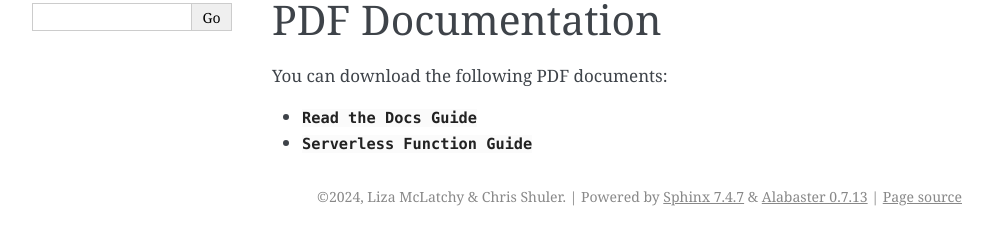
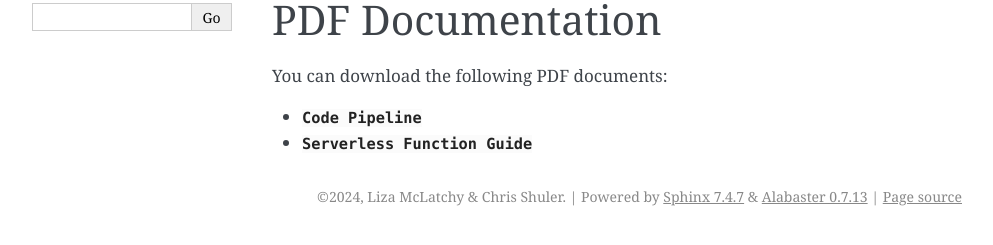
Before and after one commit to lmclatch/ASPA, a Sphinx documentation site: the page built from docs/index.rst, in a window 1280 px wide. Shown: the part 308-553 px from the top of the page, without its empty margins (148-1141 px from the left). Built offline with Sphinx 7.4.7, drawn with Linux system fonts in a browser that asks for light colours.

Commit message:
Update index.rst

```diff
--- a/docs/index.rst
+++ b/docs/index.rst
@@ -24,5 +24,5 @@ PDF Documentation
 
 You can download the following PDF documents:
 
-* :download:`Read the Docs Guide <pdf/ReadtheDocs.pdf>`
+* :download:`Code Pipeline <pdf/ReadtheDocs.pdf>`
 * :download:`Serverless Function Guide <pdf/Serverless Function Guide.pdf>`
```
